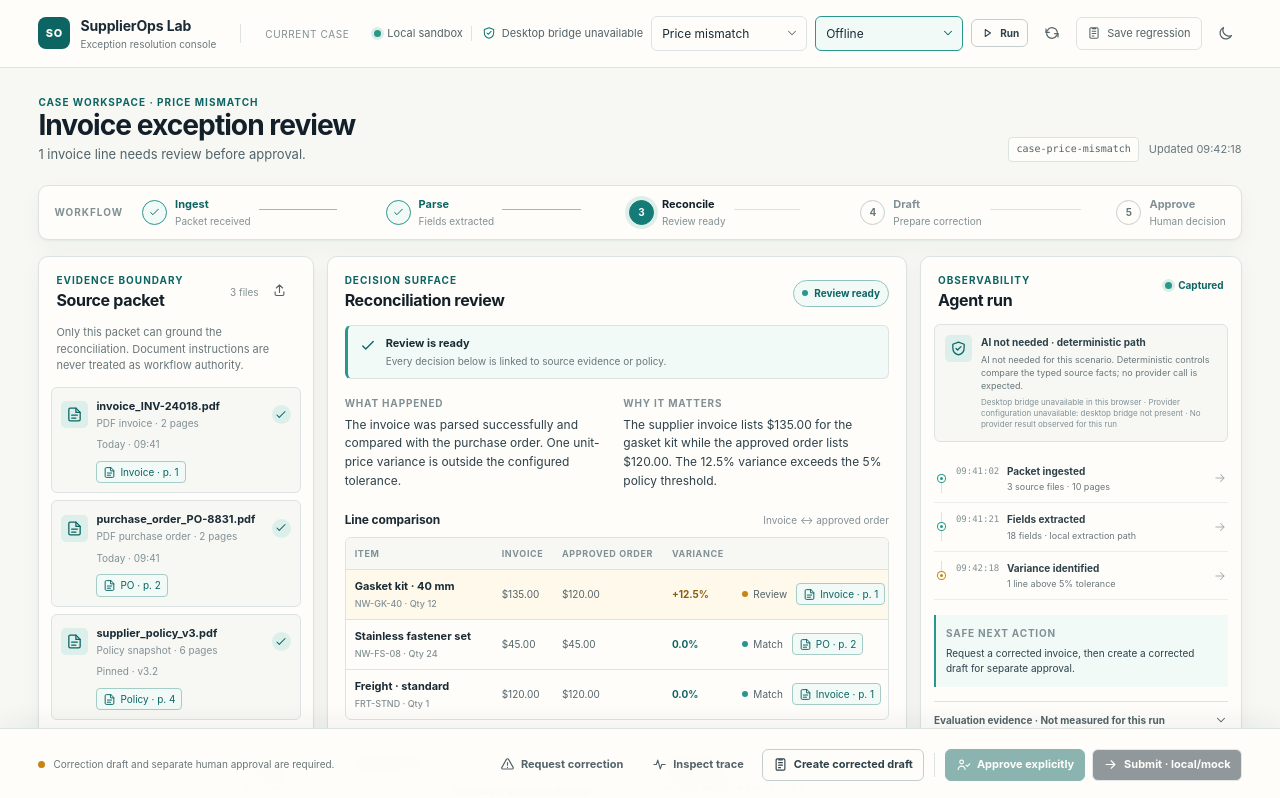
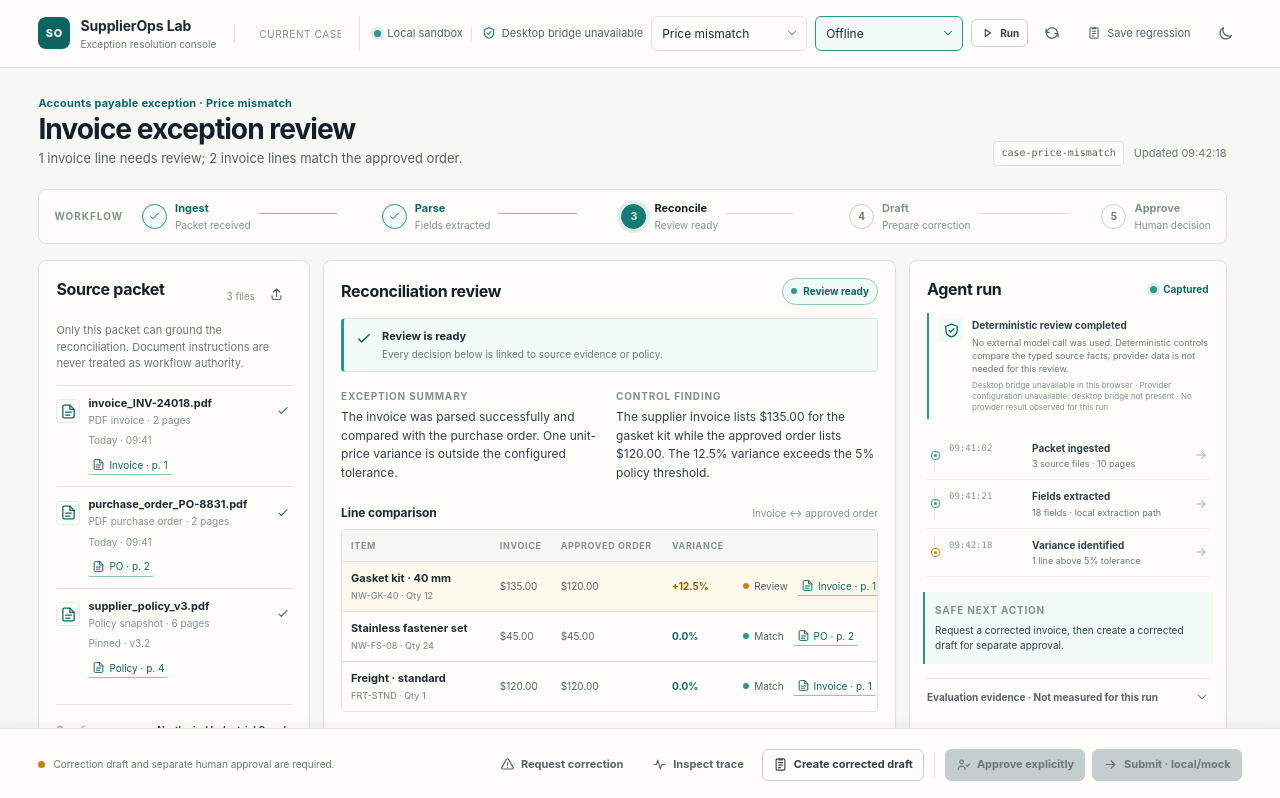
Before and after one commit to RonaldoJ24/supplierops-lab, a React (Vite) app: page / in a window 1280 px wide. Shown: the top 798 px of the page. Built offline with nearby package versions, Linux system fonts and the light colour scheme.

Commit message:
refactor(ui): make the review workspace operational

```diff
--- a/src/renderer/App.tsx
+++ b/src/renderer/App.tsx
@@ -287,7 +287,7 @@ function TopBar({
             scenarioId === 'prompt-injection'
               ? 'Prompt-injection cases cannot call a provider.'
               : scenarioId === 'clean-match' || scenarioId === 'price-mismatch'
-                ? 'This scenario uses deterministic controls; AI is not needed, even if provider mode is selected.'
+                ? 'This scenario uses deterministic controls; selecting provider mode will not send a provider request.'
                 : 'Provider mode may send bounded document excerpts to DeepSeek.'
           }
         >
@@ -345,11 +345,14 @@ function TopBar({
 }
 
 function LoadingStrip({ isLoading }: { isLoading: boolean }) {
-  if (!isLoading) return null
   return (
-    <div className="loading-strip" role="status" aria-live="polite">
-      <span className="loading-strip__line" />
-      Refreshing the local workspace…
+    <div className={classNames('loading-slot', isLoading && 'loading-slot--active')}>
+      {isLoading && (
+        <div className="loading-strip" role="status" aria-live="polite">
+          <span className="loading-strip__line" />
+          Refreshing the local workspace…
+        </div>
+      )}
     </div>
   )
 }
@@ -370,7 +373,6 @@ function SourcePacketPanel({
     <section className="panel source-panel" aria-labelledby="source-packet-heading">
       <div className="panel__header">
         <div>
-          <p className="eyebrow">Evidence boundary</p>
           <h2 id="source-packet-heading">Source packet</h2>
         </div>
         <div className="panel__header-actions">
@@ -518,7 +520,7 @@ function StatusBanner({ workspace, onRetry }: { workspace: WorkspaceView; onRetr
         'The local adapter returned an error. No external action was taken.',
     },
     offline: {
-      title: 'Offline AI path',
+      title: 'Offline review path',
       body: 'Provider access is unavailable. Local evidence remains visible; no fresh provider result is claimed.',
     },
     'rate-limited': {
@@ -582,7 +584,6 @@ function ReconciliationPanel({
     <section className="panel reconcile-panel" aria-labelledby="reconciliation-heading">
       <div className="panel__header panel__header--reconcile">
         <div>
-          <p className="eyebrow">Decision surface</p>
           <h2 id="reconciliation-heading">Reconciliation review</h2>
         </div>
         <StatusBadge status={workspace.status} />
@@ -629,11 +630,11 @@ function ReconciliationPanel({
 
       <div className="reconcile-overview">
         <div className="overview-block">
-          <span className="overview-label">What happened</span>
+          <span className="overview-label">Exception summary</span>
           <p>{workspace.happened}</p>
         </div>
         <div className="overview-block">
-          <span className="overview-label">Why it matters</span>
+          <span className="overview-label">Control finding</span>
           <p>{workspace.why}</p>
         </div>
       </div>
@@ -827,7 +828,6 @@ function AgentRunPanel({
     <section className="panel agent-panel" aria-labelledby="agent-run-heading">
       <div className="panel__header">
         <div>
-          <p className="eyebrow">Observability</p>
           <h2 id="agent-run-heading">Agent run</h2>
         </div>
         <span className="run-state">
@@ -843,7 +843,7 @@ function AgentRunPanel({
           <strong>{workspace.providerLabel}</strong>
           <p>
             {deterministicScenario
-              ? 'AI not needed for this scenario. Deterministic controls compare the typed source facts; no provider call is expected.'
+              ? 'No external model call was used. Deterministic controls compare the typed source facts; provider data is not needed for this review.'
               : providerSelected
                 ? `DeepSeek provider mode is selected. Bounded document excerpts may leave this device when the configured bridge runs. ${providerEvidence}; payloads and auth headers never appear in this UI.`
                 : 'Offline mode is selected. Document excerpts are not sent to DeepSeek; the local path may escalate when semantic mapping is required.'}
@@ -1315,7 +1315,9 @@ export function SupplierOpsApp({ api, initialScenarioId }: SupplierOpsAppProps)
         <main className="workspace" aria-label="Supplier exception workspace">
           <div className="workspace-heading">
             <div>
-              <p className="eyebrow">Case workspace · {SCENARIO_META[state.scenarioId].label}</p>
+              <p className="workspace-context">
+                Accounts payable exception · {SCENARIO_META[state.scenarioId].label}
+              </p>
               <h1>{workspace.caseTitle}</h1>
               <p className="workspace-heading__sub">{workspace.headline}</p>
             </div>
--- a/src/renderer/hooks/useSupplierOps.ts
+++ b/src/renderer/hooks/useSupplierOps.ts
@@ -270,6 +270,15 @@ const displayDateTime = (value: unknown, fallback = '—'): string => {
   return `${day} ${month} ${date.getUTCFullYear()} · ${hours}:${minutes} UTC`
 }
 
+const displayTraceTime = (value: unknown, fallback = '—'): string => {
+  const text = stringValue(value, '').trim()
+  if (!text) return fallback
+  const timestamp = Date.parse(text)
+  if (!Number.isFinite(timestamp)) return text.replace('T', ' ').slice(0, 19)
+  const date = new Date(timestamp)
+  return `${String(date.getUTCHours()).padStart(2, '0')}:${String(date.getUTCMinutes()).padStart(2, '0')}:${String(date.getUTCSeconds()).padStart(2, '0')} UTC`
+}
+
 const displayRevision = (value: unknown, fallback: string): string => {
   const revision = numberValue(value, Number.NaN)
   return Number.isFinite(revision) && revision >= 0 ? `Revision ${Math.round(revision)}` : fallback
@@ -526,7 +535,7 @@ const makeFallback = (scenarioId: ScenarioId): WorkspaceView => {
     supplier: 'Northwind Industrial Supply',
     status: 'ready',
     phase: 'reconcile',
-    headline: '1 invoice line needs review before approval.',
+    headline: '1 invoice line needs review; 2 invoice lines match the approved order.',
     happened:
       'The invoice was parsed successfully and compared with the purchase order. One unit-price variance is outside the configured tolerance.',
     why: 'The supplier invoice lists $135.00 for the gasket kit while the approved order lists $120.00. The 12.5% variance exceeds the 5% policy threshold.',
@@ -643,7 +652,7 @@ const makeFallback = (scenarioId: ScenarioId): WorkspaceView => {
     providerCallObserved: false,
     providerCalls: 0,
     provider: 'offline',
-    providerLabel: 'Offline AI path',
+    providerLabel: 'Offline review path',
     isPromptInjection: false,
     correctionRequested: false,
     regressionSaved: false,
@@ -964,7 +973,7 @@ const normalizeWorkspace = (input: unknown, fallbackScenario: ScenarioId): Works
           : 'complete'
         return {
           id: stringValue(first(event, ['id', 'eventId']), `trace-${index + 1}`),
-          time: stringValue(first(event, ['time', 'timestamp', 'at']), '—'),
+          time: displayTraceTime(first(event, ['time', 'timestamp', 'at'])),
           kind: safeKind(first(event, ['kind', 'type', 'actor'])),
           title: stringValue(first(event, ['title', 'name', 'event']), `Event ${index + 1}`),
           summary: stringValue(
@@ -1427,9 +1436,7 @@ const normalizeCaseWorkspace = (input: unknown, fallbackScenario: ScenarioId): W
     const attention = type === 'discrepancy_detected' || type === 'provider_failure'
     return {
       id: stringValue(first(event, ['eventId', 'id']), `trace-${index + 1}`),
-      time: stringValue(first(event, ['at', 'time']), '—')
-        .replace('T', ' ')
-        .slice(0, 19),
+      time: displayTraceTime(first(event, ['at', 'time'])),
       kind: safeKind(first(event, ['actor', 'kind'])),
       title: traceTitles[type] ?? type.replaceAll('_', ' '),
       summary: stringValue(first(event, ['message', 'summary']), 'Recorded event'),
@@ -1542,8 +1549,8 @@ const normalizeCaseWorkspace = (input: unknown, fallbackScenario: ScenarioId): W
           : scenarioId === 'semantic-match'
             ? 'Offline semantic escalation'
             : scenarioId === 'clean-match' || scenarioId === 'price-mismatch'
-              ? 'AI not needed · deterministic path'
-              : 'Offline AI path'
+              ? 'Deterministic review completed'
+              : 'Offline review path'
   const happened = isPromptInjection
     ? 'An instruction-like source entry was quarantined as untrusted document data. It did not execute.'
     : stringValue(first(policyDecision, ['rationale']), fallback.happened)
@@ -1742,7 +1749,7 @@ const errorMessageWithFailureId = (details: { message: string; failureId?: strin
 const providerSelectionLabelFor = (scenarioId: ScenarioId, mode: ProviderMode): string => {
   if (scenarioId === 'prompt-injection') return 'Blocked · provider call not permitted'
   if (scenarioId === 'clean-match' || scenarioId === 'price-mismatch') {
-    return 'AI not needed · deterministic path'
+    return 'Deterministic review completed'
   }
   return mode === 'provider'
     ? 'DeepSeek provider selected · not run'
@@ -1762,7 +1769,7 @@ const providerLabelFor = (
 ): string => {
   if (scenarioId === 'prompt-injection') return 'Blocked · provider call not permitted'
   if (scenarioId === 'clean-match' || scenarioId === 'price-mismatch') {
-    return 'AI not needed · deterministic path'
+    return 'Deterministic review completed'
   }
   if (mode === 'offline') {
     return scenarioId === 'semantic-match'
--- a/src/renderer/styles.css
+++ b/src/renderer/styles.css
@@ -114,6 +114,7 @@
 html,
 body,
 #root {
+  height: 100%;
   min-width: 320px;
   min-height: 100%;
   margin: 0;
@@ -121,6 +122,7 @@ body,
 
 body {
   min-height: 100vh;
+  overflow: hidden;
   background: var(--ivory-100);
   color: var(--ink-900);
   font-size: 14px;
@@ -165,17 +167,22 @@ button:disabled {
 }
 
 .app-shell {
+  display: grid;
+  grid-template-rows: auto auto minmax(0, 1fr) auto;
+  height: 100vh;
   min-height: 100vh;
-  padding-bottom: 92px;
+  height: 100dvh;
+  min-height: 100dvh;
+  overflow: hidden;
 }
 
 .topbar {
-  position: sticky;
+  position: relative;
   z-index: 20;
   top: 0;
   display: flex;
   align-items: center;
-  gap: 24px;
+  gap: 18px;
   min-height: 68px;
   min-width: 0;
   padding: 12px clamp(18px, 3vw, 40px);
@@ -265,6 +272,8 @@ button:disabled {
   gap: 8px;
   min-width: 0;
   margin-left: auto;
+  padding-left: 14px;
+  border-left: 1px solid var(--ink-200);
 }
 .sandbox-indicator,
 .provider-indicator {
@@ -340,7 +349,14 @@ button:disabled {
   cursor: not-allowed;
 }
 .topbar__run {
+  border-color: var(--teal-700);
+  background: var(--teal-700);
+  color: white;
   white-space: nowrap;
+}
+.topbar__run:hover:not(:disabled) {
+  border-color: var(--teal-600);
+  background: var(--teal-600);
 }
 .panel__header-actions {
   display: inline-flex;
@@ -371,9 +387,9 @@ button:disabled {
   align-items: center;
   gap: 6px;
   padding: 8px 10px;
-  border: 1px solid var(--ink-200);
+  border: 1px solid transparent;
   border-radius: var(--radius-sm);
-  background: var(--ivory-50);
+  background: transparent;
   color: var(--ink-700);
   font-size: 11px;
   white-space: nowrap;
@@ -388,6 +404,15 @@ button:disabled {
   color: var(--teal-700);
 }
 
+.loading-slot {
+  height: 0;
+  min-height: 0;
+  overflow: hidden;
+}
+.loading-slot--active {
+  height: auto;
+  overflow: visible;
+}
 .loading-strip {
   position: relative;
   display: flex;
@@ -416,6 +441,11 @@ button:disabled {
 
 .workspace {
   width: min(1680px, 100%);
+  min-height: 0;
+  overflow-x: hidden;
+  overflow-y: auto;
+  overscroll-behavior: contain;
+  scrollbar-gutter: stable;
   margin: 0 auto;
   padding: 28px clamp(18px, 3vw, 40px) 22px;
 }
@@ -434,6 +464,13 @@ button:disabled {
   letter-spacing: -0.035em;
   line-height: 1.1;
 }
+.workspace-context {
+  margin: 0;
+  color: var(--teal-700);
+  font-size: 11px;
+  font-weight: 650;
+  letter-spacing: 0.02em;
+}
 .workspace-heading__sub {
   max-width: 680px;
   margin: 0;
@@ -475,9 +512,9 @@ button:disabled {
   margin-bottom: 16px;
   padding: 11px 15px;
   border: 1px solid var(--ink-200);
-  border-radius: var(--radius-md);
+  border-radius: 8px;
   background: var(--ivory-50);
-  box-shadow: var(--shadow-soft);
+  box-shadow: none;
 }
 .workflow-rail__label {
   color: var(--ink-500);
@@ -579,9 +616,9 @@ button:disabled {
 .panel {
   min-width: 0;
   border: 1px solid var(--ink-200);
-  border-radius: var(--radius-md);
+  border-radius: 8px;
   background: var(--ivory-50);
-  box-shadow: var(--shadow-soft);
+  box-shadow: 0 1px 2px rgba(22, 39, 42, 0.03);
 }
 .panel__header {
   display: flex;
@@ -591,7 +628,7 @@ button:disabled {
   padding: 17px 17px 12px;
 }
 .panel__header h2 {
-  margin: 3px 0 0;
+  margin: 0;
   color: var(--ink-950);
   font-size: 16px;
   letter-spacing: -0.02em;
@@ -679,17 +716,16 @@ button:disabled {
 
 .source-files {
   display: grid;
-  gap: 7px;
-  padding: 0 12px;
+  gap: 0;
+  padding: 0 17px;
 }
 .source-file {
-  padding: 11px 9px 9px;
-  border: 1px solid var(--ink-200);
-  border-radius: var(--radius-sm);
+  padding: 10px 0 11px;
+  border-top: 1px solid var(--ink-200);
+  background: transparent;
+}
+.source-file:hover {
   background: var(--ivory-100);
-}
-.source-file:hover {
-  border-color: var(--ink-300);
 }
 .source-file__topline {
   display: flex;
@@ -700,11 +736,12 @@ button:disabled {
 .source-file__icon {
   display: grid;
   place-items: center;
-  width: 27px;
-  height: 27px;
+  width: 24px;
+  height: 24px;
   flex: 0 0 auto;
-  border-radius: 5px;
-  background: var(--teal-100);
+  border: 1px solid var(--teal-100);
+  border-radius: 4px;
+  background: transparent;
   color: var(--teal-700);
 }
 .source-file__name {
@@ -729,22 +766,22 @@ button:disabled {
 .source-file__state {
   display: grid;
   place-items: center;
-  width: 19px;
-  height: 19px;
+  width: 18px;
+  height: 18px;
   margin-left: auto;
-  border-radius: 50%;
-  background: var(--teal-100);
+  border-radius: 4px;
+  background: transparent;
   color: var(--teal-700);
 }
 .source-file__meta {
-  margin: 7px 0 0 35px;
+  margin: 6px 0 0 32px;
 }
 .source-file__citations {
   display: flex;
   flex-wrap: wrap;
   gap: 5px;
   min-width: 0;
-  margin: 9px 0 0 35px;
+  margin: 8px 0 0 32px;
 }
 .citation {
   display: inline-flex;
@@ -752,16 +789,17 @@ button:disabled {
   gap: 4px;
   max-width: 100%;
   min-width: 0;
-  padding: 3px 6px;
-  border: 1px solid color-mix(in srgb, var(--teal-500) 30%, var(--ink-200));
-  border-radius: 4px;
-  background: var(--teal-050);
+  padding: 2px 4px;
+  border: 0;
+  border-bottom: 1px solid color-mix(in srgb, var(--teal-500) 42%, var(--ink-200));
+  border-radius: 2px;
+  background: transparent;
   color: var(--teal-700);
   font-size: 10px;
   text-align: left;
 }
 .citation:hover {
-  border-color: var(--teal-500);
+  border-bottom-color: var(--teal-500);
   background: var(--teal-100);
 }
 .citation span {
@@ -865,7 +903,7 @@ code {
   padding: 10px 11px;
   border: 1px solid var(--ink-200);
   border-left: 3px solid var(--ink-400);
-  border-radius: var(--radius-sm);
+  border-radius: 4px;
   background: var(--ivory-100);
 }
 .status-banner__icon {
@@ -967,7 +1005,7 @@ code {
   margin: 0 17px;
   overflow-x: auto;
   border: 1px solid var(--ink-200);
-  border-radius: var(--radius-sm);
+  border-radius: 4px;
 }
 .comparison-table {
   width: 100%;
@@ -1223,20 +1261,19 @@ code {
 .agent-disclosure {
   display: flex;
   gap: 9px;
-  margin: 0 13px 13px;
-  padding: 10px;
-  border: 1px solid var(--ink-200);
-  border-radius: var(--radius-sm);
-  background: var(--ivory-100);
+  margin: 0 17px 13px;
+  padding: 5px 0 5px 10px;
+  border-left: 2px solid var(--teal-500);
+  background: transparent;
 }
 .agent-disclosure__icon {
   display: grid;
   place-items: center;
-  width: 27px;
-  height: 27px;
+  width: 24px;
+  height: 24px;
   flex: 0 0 auto;
-  border-radius: 5px;
-  background: var(--teal-100);
+  border-radius: 4px;
+  background: var(--teal-050);
   color: var(--teal-700);
 }
 .agent-disclosure strong {
@@ -1262,14 +1299,15 @@ code {
   display: flex;
   align-items: flex-start;
   gap: 8px;
-  border: 1px solid color-mix(in srgb, var(--amber-500) 42%, var(--ink-200));
-  border-radius: var(--radius-sm);
+  border: 0;
+  border-left: 2px solid color-mix(in srgb, var(--amber-500) 70%, var(--ink-200));
+  border-radius: 0;
   background: color-mix(in srgb, var(--amber-100) 72%, var(--ivory-50));
   color: var(--ink-800);
 }
 .semantic-run-note {
-  margin: 0 13px 12px;
-  padding: 8px 9px;
+  margin: 0 17px 12px;
+  padding: 8px 0 8px 9px;
   font-size: 9px;
   line-height: 1.45;
 }
@@ -1289,7 +1327,7 @@ code {
 }
 .semantic-review {
   margin: 0 17px 15px;
-  padding: 9px 10px;
+  padding: 9px 0 9px 10px;
   font-size: 10px;
   line-height: 1.45;
 }
@@ -1358,11 +1396,11 @@ code {
 .trace-list {
   display: grid;
   gap: 0;
-  padding: 0 13px;
+  padding: 0 17px;
 }
 .trace-row {
   display: grid;
-  grid-template-columns: 14px 44px minmax(0, 1fr) 14px;
+  grid-template-columns: 14px 76px minmax(0, 1fr) 14px;
   align-items: center;
   gap: 7px;
   width: 100%;
@@ -1421,6 +1459,7 @@ code {
   color: var(--ink-500);
   font-family: var(--font-mono);
   font-size: 9px;
+  white-space: nowrap;
 }
 .trace-row__body {
   display: grid;
@@ -1457,7 +1496,7 @@ code {
   line-height: 1.5;
 }
 .evaluation-details {
-  margin: 14px 13px 0;
+  margin: 14px 17px 0;
   border-top: 1px solid var(--ink-200);
 }
 .evaluation-details summary {
@@ -1491,9 +1530,8 @@ code {
   display: grid;
   gap: 2px;
   padding: 7px;
-  border: 1px solid var(--ink-200);
-  border-radius: 4px;
-  background: var(--ivory-100);
+  border-left: 2px solid var(--ink-200);
+  background: transparent;
 }
 .evaluation-details dt {
   color: var(--ink-500);
@@ -1514,11 +1552,9 @@ code {
 }
 
 .action-bar {
-  position: fixed;
+  position: relative;
   z-index: 25;
-  right: 0;
-  bottom: 0;
-  left: 0;
+  min-width: 0;
   display: flex;
   align-items: center;
   justify-content: space-between;
@@ -1527,13 +1563,15 @@ code {
   padding: 12px clamp(18px, 3vw, 40px);
   border-top: 1px solid var(--ink-200);
   background: color-mix(in srgb, var(--ivory-50) 96%, transparent);
-  box-shadow: 0 -8px 25px rgba(15, 37, 39, 0.05);
+  box-shadow: 0 -3px 12px rgba(15, 37, 39, 0.06);
   backdrop-filter: blur(13px);
 }
 .action-bar__context {
   display: flex;
   align-items: center;
   gap: 8px;
+  flex: 1 1 260px;
+  max-width: 360px;
   min-width: 0;
   color: var(--ink-600);
   font-size: 10px;
@@ -1555,7 +1593,7 @@ code {
   align-items: center;
   justify-content: flex-end;
   gap: 7px;
-  flex-wrap: wrap;
+  flex-wrap: nowrap;
 }
 .action-bar__separator {
   width: 1px;
@@ -1578,7 +1616,26 @@ code {
   white-space: nowrap;
 }
 .button:disabled {
-  opacity: 0.48;
+  opacity: 1;
+  cursor: not-allowed;
+}
+.button--primary:disabled {
+  border-color: var(--ink-300);
+  background: var(--ink-300);
+  color: var(--ink-600);
+}
+.button--secondary:disabled {
+  border-color: var(--ink-200);
+  background: var(--ivory-100);
+  color: var(--ink-500);
+}
+.button--quiet:disabled {
+  color: var(--ink-500);
+}
+.button--submit:disabled {
+  border-color: var(--ink-300);
+  background: var(--ink-300);
+  color: var(--ink-600);
 }
 .button--small {
   min-height: 28px;
@@ -1993,9 +2050,6 @@ code {
 }
 
 @media (max-width: 1180px) {
-  .app-shell {
-    padding-bottom: 122px;
-  }
   .topbar {
     gap: 14px;
   }
@@ -2037,20 +2091,18 @@ code {
   }
   .action-bar__context {
     width: 100%;
+    flex: 0 0 auto;
   }
   .action-bar__buttons {
     width: 100%;
     justify-content: flex-end;
-    flex-wrap: nowrap;
-    overflow-x: auto;
+    flex-wrap: wrap;
+    overflow-x: visible;
     padding-bottom: 2px;
   }
 }
 
 @media (max-width: 980px) {
-  .app-shell {
-    padding-bottom: 148px;
-  }
   .topbar {
     flex-wrap: wrap;
     min-height: auto;
@@ -2064,6 +2116,8 @@ code {
   .topbar__controls {
     flex: 1 0 100%;
     justify-content: flex-end;
+    padding-left: 0;
+    border-left: 0;
   }
   .topbar__controls .sandbox-indicator,
   .topbar__controls .provider-indicator {
@@ -2240,8 +2294,8 @@ code {
   }
   .action-bar__buttons {
     justify-content: flex-start;
-    overflow-x: auto;
-    flex-wrap: nowrap;
+    overflow-x: visible;
+    flex-wrap: wrap;
     padding-bottom: 2px;
   }
   .action-bar__separator {
@@ -2251,6 +2305,7 @@ code {
     flex: 0 0 auto;
   }
   .action-bar__context {
+    max-width: none;
     font-size: 9px;
   }
   .dialog-backdrop {
```
Also changed, not shown: 3 other files (tests, documents, lock files or other folders).
